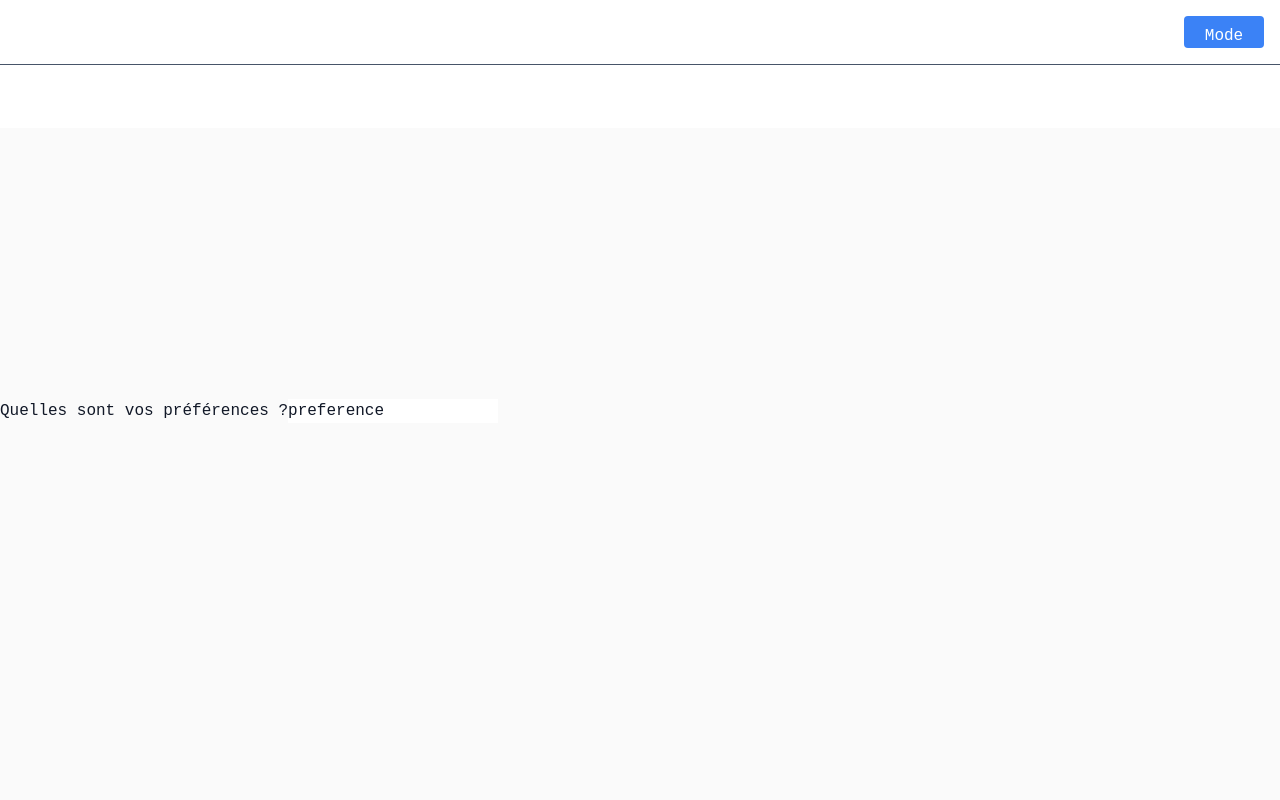
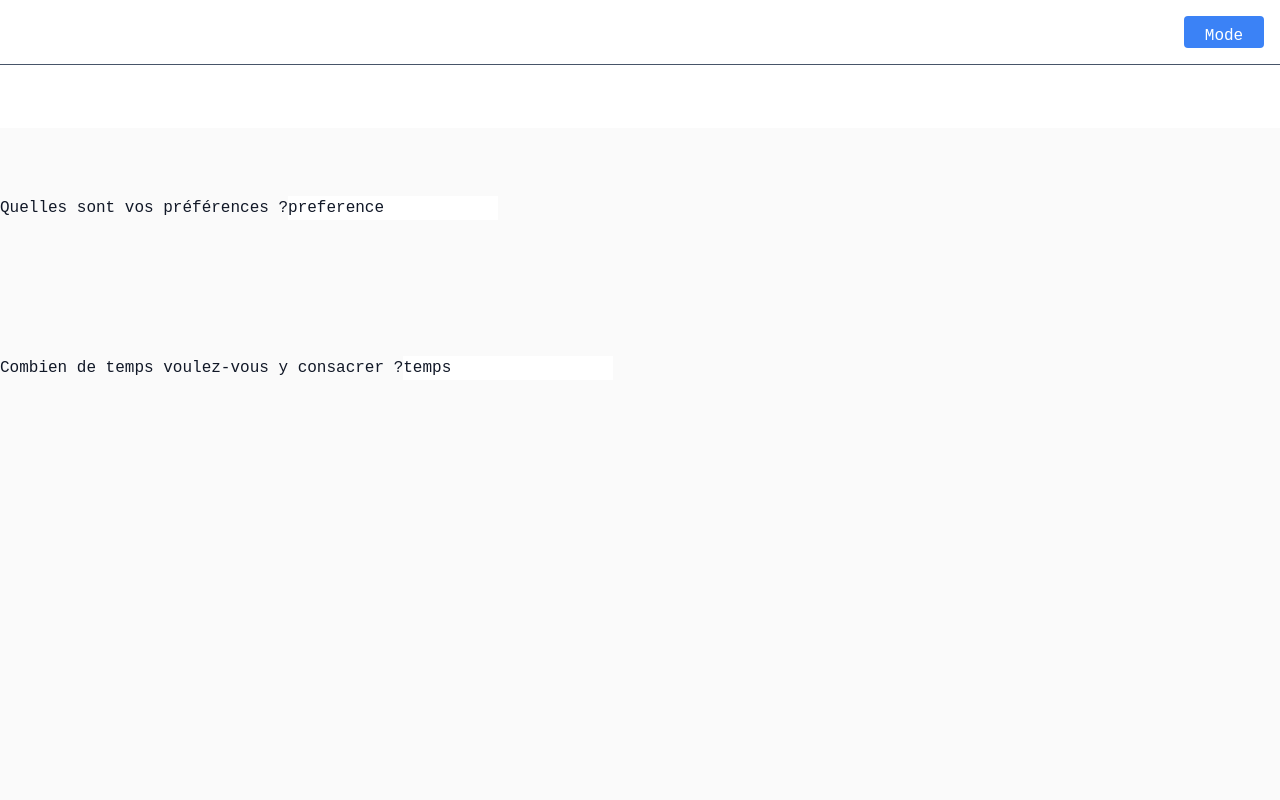
Before and after one commit to arowana755/ExempleNextJs, a Next.js app: page / in a window 1280 px wide. Shown: the top 800 px of the page. Built offline with nearby package versions, Linux system fonts and the light colour scheme.

Commit message:
Update globals.css

```diff
--- a/src/app/globals.css
+++ b/src/app/globals.css
@@ -80,7 +80,7 @@ main {
 
 form {
   margin-top: 10%;
-  height: 300mm;
+  height: 20em;
   display: flex;
   flex-direction: column;
   justify-content: space-around;
```
